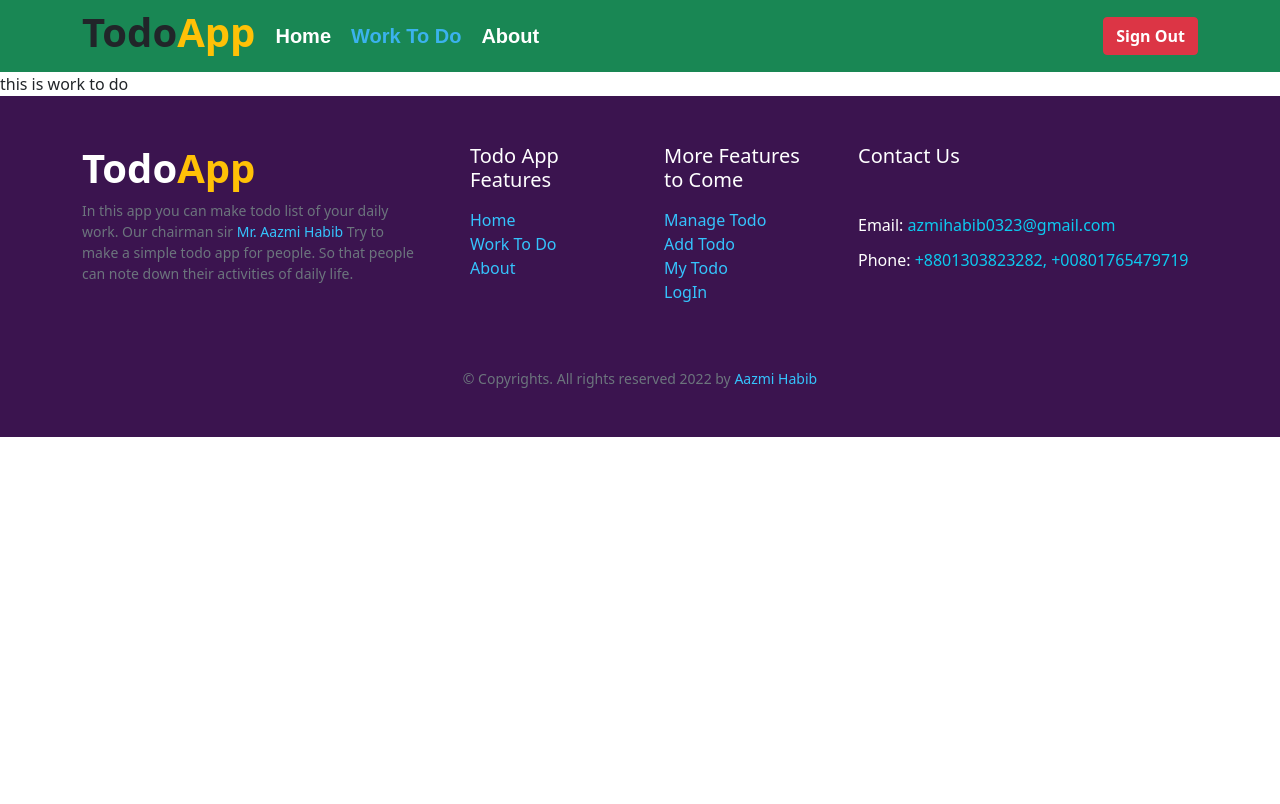
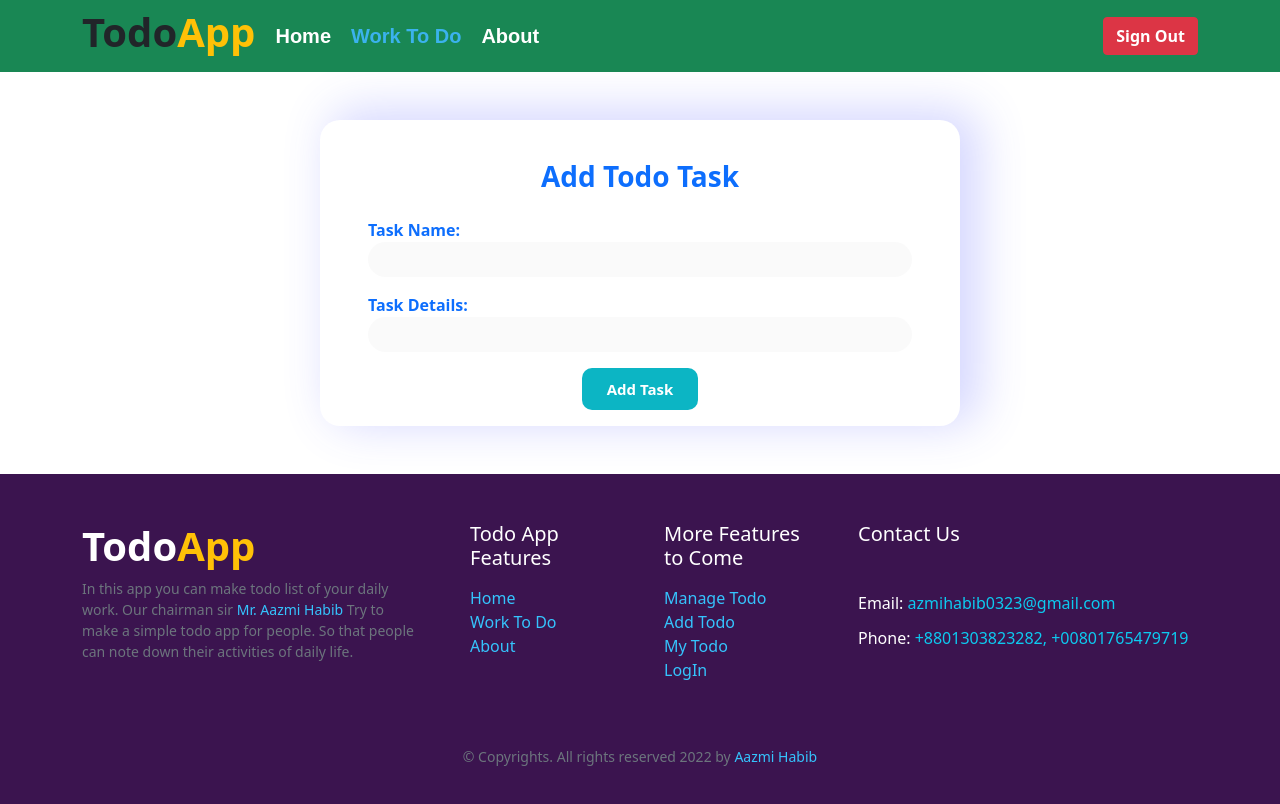
Before and after one commit to azmi0323/to-do-app-client, a React (Create React App) app: page /workToDo in a window 1280 px wide. Shown: the top 804 px of the page. Built offline with nearby package versions, Linux system fonts and the light colour scheme; no server answers; sample sign-in values are in the browser's storage.

Commit message:
commit after from edit

```diff
--- a/src/App.js
+++ b/src/App.js
@@ -17,6 +17,7 @@ function App() {
       <Header></Header>
       <Routes>
         <Route path="/" element={<Home></Home>}></Route>
+        <Route path="/home" element={<Home></Home>}></Route>
         <Route path="/about" element={<About></About>}></Route>
         <Route path="/workToDo" element={<RequireAuth>
           <WorkToDo></WorkToDo>
--- a/src/Components/WorkToDo/WorkToDo.js
+++ b/src/Components/WorkToDo/WorkToDo.js
@@ -2,9 +2,43 @@ import React from 'react';
 
 const WorkToDo = () => {
     return (
-        <div>
-            this is work to do
+        <div className=" my-5 mx-auto w-50 px-5 py-3 form-container">
+        <div className="">
+          <form className=" mx-auto">
+            <h3 className="text-center text-primary fw-bold pt-4">
+              Add Todo Task
+            </h3>
+            <label className="mt-3 text-primary fw-bold" htmlFor="text">
+              Task Name:
+            </label>
+            <input
+              className="w-100 input-field"
+              type="text"
+              name=""
+              id=""
+              required
+            />
+            <label className="mt-3 text-primary fw-bold" htmlFor="email">
+              Task Details:
+            </label>
+            <input
+
+              className="w-100 input-field"
+              type="text-area"
+              name=""
+              id=""
+              required
+            />
+            <input
+              className=" input-btn d-block mx-auto mt-3"
+              type="submit"
+              value="Add Task"
+            />
+
+
+          </form>
         </div>
+      </div>
     );
 };
 
```
